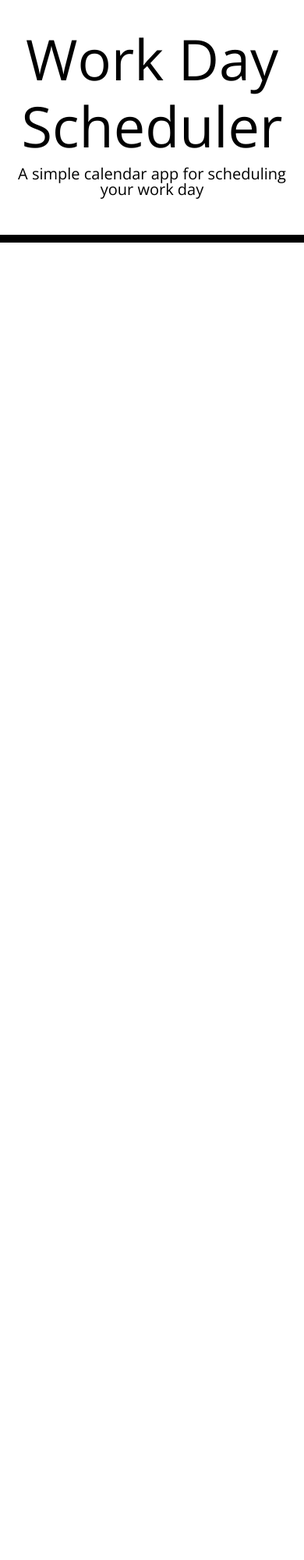
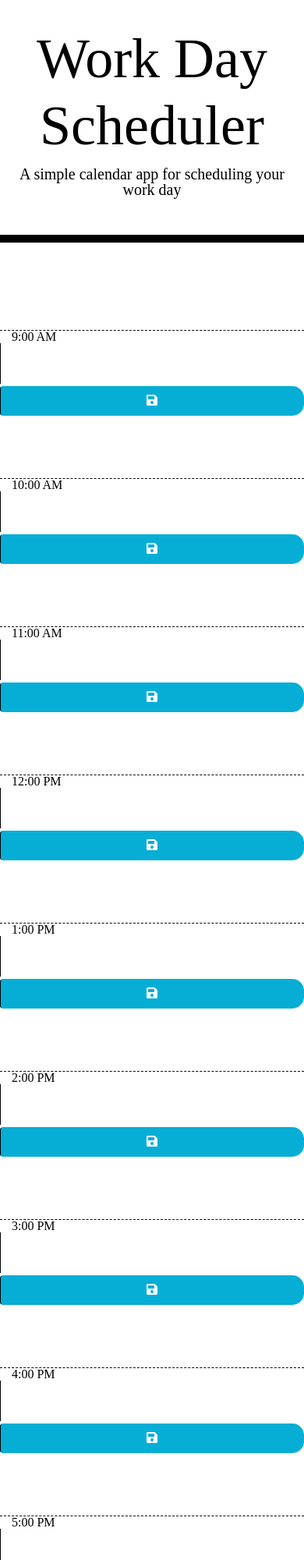
Before and after one commit to sammooreprogramming/Lovely-Calendar, a plain HTML site: page super-disco-main/Develop/index.html in a window 390 px wide. Shown: the top 2000 px of the page at 78% size. Before the commit the page ends 844 px from the top, so only its background shows below. Drawn offline with nearby package versions, Linux system fonts and the light colour scheme.

Commit message:
initial html set

```diff
--- a/super-disco-main/Develop/index.html
+++ b/super-disco-main/Develop/index.html
@@ -22,15 +22,75 @@
     <title>Work Day Scheduler</title>
   </head>
 
+
+
   <body>
     <header class="jumbotron">
       <h1 class="display-3">Work Day Scheduler</h1>
       <p class="lead">A simple calendar app for scheduling your work day</p>
       <p id="currentDay" class="lead"></p>
     </header>
-    <div class="container">
+
+
       <!-- Timeblocks go here -->
-    </div>
+
+      <div id="hour9" class="row time-block"></div>
+      <div class="col-md-1 hour">9:00 AM</div>
+      <textarea class="col-md-10 description"></textarea>
+      <button class="btn saveBtn col-md-1"><i class= "fas fa-save"></i></button>
+     </div>
+
+     <div id="hour10" class="row time-block"></div>
+     <div class="col-md-1 hour">10:00 AM</div>
+     <textarea class="col-md-10 description"></textarea>
+     <button class="btn saveBtn col-md-1"><i class= "fas fa-save"></i></button>
+     </div>
+
+     <div id="hour11" class="row time-block"></div>
+      <div class="col-md-1 hour">11:00 AM</div>
+      <textarea class="col-md-10 description"></textarea>
+      <button class="btn saveBtn col-md-1"><i class= "fas fa-save"></i></button>
+     </div>
+
+     <div id="hour12" class="row time-block"></div>
+      <div class="col-md-1 hour">12:00 PM</div>
+      <textarea class="col-md-10 description"></textarea>
+      <button class="btn saveBtn col-md-1"><i class= "fas fa-save"></i></button>
+     </div>
+
+     <div id="hour1" class="row time-block"></div>
+      <div class="col-md-1 hour">1:00 PM</div>
+      <textarea class="col-md-10 description"></textarea>
+      <button class="btn saveBtn col-md-1"><i class= "fas fa-save"></i></button>
+     </div>
+
+     <div id="hour2" class="row time-block"></div>
+      <div class="col-md-1 hour">2:00 PM</div>
+      <textarea class="col-md-10 description"></textarea>
+      <button class="btn saveBtn col-md-1"><i class= "fas fa-save"></i></button>
+     </div>
+
+     <div id="hour3" class="row time-block"></div>
+      <div class="col-md-1 hour">3:00 PM</div>
+      <textarea class="col-md-10 description"></textarea>
+      <button class="btn saveBtn col-md-1"><i class= "fas fa-save"></i></button>
+     </div>
+
+     <div id="hour4" class="row time-block"></div>
+      <div class="col-md-1 hour">4:00 PM</div>
+      <textarea class="col-md-10 description"></textarea>
+      <button class="btn saveBtn col-md-1"><i class= "fas fa-save"></i></button>
+     </div>
+
+     <div id="hour5" class="row time-block"></div>
+      <div class="col-md-1 hour">5:00 PM</div>
+      <textarea class="col-md-10 description"></textarea>
+      <button class="btn saveBtn col-md-1"><i class= "fas fa-save"></i></button>
+     </div>
+
+
+  </body>
+
 
     <script src="https://code.jquery.com/jquery-3.4.1.min.js"></script>
     <script src="https://cdnjs.cloudflare.com/ajax/libs/moment.js/2.24.0/moment.min.js"></script>
--- a/super-disco-main/Develop/style.css
+++ b/super-disco-main/Develop/style.css
@@ -1,5 +1,5 @@
 body {
-  font-family: 'Open Sans', sans-serif;
+  font-family: 'Times New Roman', Times, serif;
   font-size: 16px;
   line-height: 1;
 }
@@ -8,7 +8,7 @@ textarea{
   background: transparent;
   border: none;
   resize: none;
-  color: #000000;
+  color: #c61313;
   border-left: 1px solid black;
   padding: 10px;
 }
```
Also changed, not shown: script.js (added).
